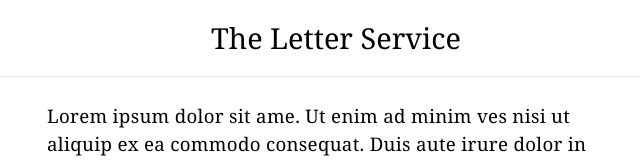
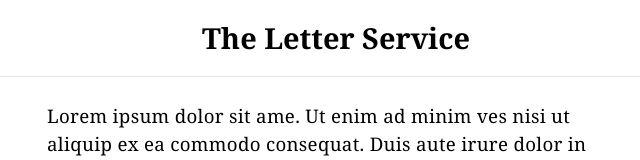
Before and after one commit to withlowe/blog-charter, a Next.js app: page / in a window 1280 px wide. Shown: the top 160 px of the page, without its empty margins (304-944 px from the left). Built offline with nearby package versions, Linux system fonts and the light colour scheme.

Commit message:
Update utils.module.css

```diff
--- a/styles/utils.module.css
+++ b/styles/utils.module.css
@@ -1,7 +1,7 @@
 .heading2Xl {
     font-size: 1.7rem;
     line-height: 1.2;
-    font-weight: 500;
+    font-weight: 700;
     letter-spacing: 0rem;
     margin: 0.5rem 0;
 }
```
